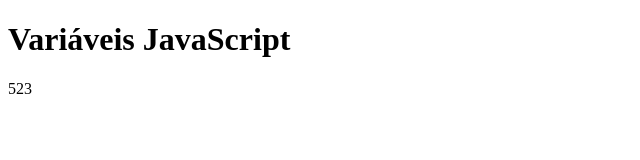
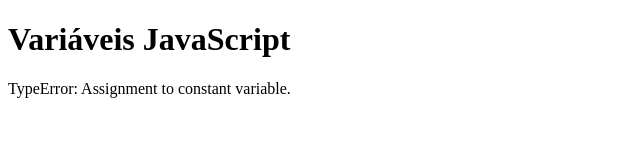
Before and after one commit to belmiro-kunga/Curos-de-Java-Script, a plain HTML site: page Variaveis_JavaScript/index.html in a window 1280 px wide. Shown: the whole page, without its empty margins (0-640 px from the left). Drawn offline with Linux system fonts and the light colour scheme.

Commit message:
Variaveis
var, let, e cosnt

```diff
--- a/Variaveis_JavaScript/index.html
+++ b/Variaveis_JavaScript/index.html
@@ -8,7 +8,10 @@
 </head>
 <body>
     <h1>Variáveis JavaScript</h1>
-<p id="demo"></p>
+
+    <p></p>
+<p id="demo1"></p>
+<p id="demo2"></p>
     <script src="index.js"></script>
 </body>
 </html>
--- a/Variaveis_JavaScript/index.js
+++ b/Variaveis_JavaScript/index.js
@@ -1,49 +1,145 @@
-/*
-var x = 4;
-var y = 7;
+/* Neste exemplo, x, yeoz são variáveis
+var x = 5;
+var y = 12;
 var z = x + y;
 
-document.getElementById("demo").innerHTML =" o valor de z é " + z ;
+document.getElementById("demo").innerHTML = " O valor de z é: "  + z;
 */
 /*
-var preco01 = 4;
-var preco02 = 6;
-var precoTotal = preco01 + preco02;
-document.getElementById("demo").innerHTML = "O toatal é " + precoTotal
-/*
-/*
-var smartphone = "Samsung";
-
-document.getElementById("demo").innerHTML = smartphone;
+Usando let e const (ES6)
+let x = 23;
+let y = 3;
+let z = x + y;
+document.getElementById("demo").innerHTML = " O valor de z é: "  + z;
 */
 
 /*
-var proprietario = "Austin", carName = "volvo", preco = 50.000 + "kz";
-
-document.getElementById("demo").innerHTML = carName;
+const x = 32;
+const y = 24;
+const z = x + y;
+document.getElementById("demo").innerHTML = " O valor de z é: "  + z;
 */
 /*
-var carName;
 
-document.getElementById("demo").innerHTML = carName;
+var preco1 = 100;
+var preco2 = 200;
+var total = preco1 + preco2;
+document.getElementById("demo").innerHTML = " O valor de total é: "  + total;
 */
 /*
-var carName = "toyota";
-var carName;
+Erro ao declarar uma variavel
+var 1numero =  12;
+var = casa grande = 13;
+var -casa = "grande";
+*/
 
-document.getElementById("demo").innerHTML = carName;
-*/
 /*
-var x = 5 + 3 + 4;
-
-document.getElementById("demo").innerHTML = x;
-*/
-/*
-var x = "joão " + "" + " Alberto";
-
-document.getElementById("demo").innerHTML = x;
+forma corretra de declarar uma variavel
+var caroNovoAmarelo = "toyta" ;
+var caronovoamarelo = 'cala';
+var caro_novo = 12;
 
 */
 
-x = "5" + 2 + 3;
-document.getElementById("demo").innerText = x;
+
+///////////// JavaScript Let /////////////////////
+
+/*
+Escopo global
+var nomeDeCarro = "carro de lata";
+minhaFuncao ()
+
+function minhaFuncao(){
+ document.getElementById("demo").innerHTML = "Este carro é mesmo de lata" + nomeDeCarro;
+}
+*/
+
+/*
+Escopo da Função
+meuCarro()
+function meuCarro(){
+    var nomeDoCarro = " carro de lata ";
+    document.getElementById("demo1").innerHTML = typeof  nomeDoCarro + " " + nomeDoCarro
+}
+
+document.getElementById("demo2").innerHTML = typeof nomeDoCarro;
+*/
+/*
+var x = 10;
+{
+    var x = 2;
+}
+document.getElementById("demo1").innerHTML = x;
+*/
+
+/*
+Variaveis de escopo
+var x = 12;
+
+{
+    let x = 2;
+}
+document.getElementById("demo1").innerHTML = x;
+*/
+
+
+///////////// JavaScript const /////////////////////
+/*
+try {
+    const PI = 3.1415;
+
+}
+catch (err){
+    document.getElementById("demo1").innerHTML = err;
+
+}
+*/
+
+/*
+var x = 10;
+
+{
+   const x = 2;
+}
+
+document.getElementById("demo1").innerHTML = x;
+*/
+/*
+const x;
+x = 3;
+document.getElementById("demo1").innerHTML = x;
+*/
+/*
+ const carro = {marca: "fiat", model:12, cor: "banco"};
+
+ carro.cor = "vermelho";
+ carro.proprietario = "Belmiro";
+
+ document.getElementById("demo1").innerHTML = "o dono do carro é o " + carro.proprietario;
+
+ */
+/*
+try {
+    const carro = {marca: "fiat", model:12, cor: "banco"};
+    carro = {marca: "Toyota", model:12, cor: "banco"};
+}
+catch(err){
+    document.getElementById("demo1").innerHTML = err
+}
+
+ */
+/*
+const carro = ["fiat ", "Volvo ", "BMW"];
+
+ carro[0] = "Toyota";
+
+ carro.push (" Audi");
+ document.getElementById("demo1").innerHTML = carro;
+ */
+try {
+    const carro = ["Saab", "Volvo", "BMW"];
+    carro = ["Toyota", "Volvo", "Audi"];
+  }
+  catch (err) {
+    document.getElementById("demo1").innerHTML = err;
+  }
```
